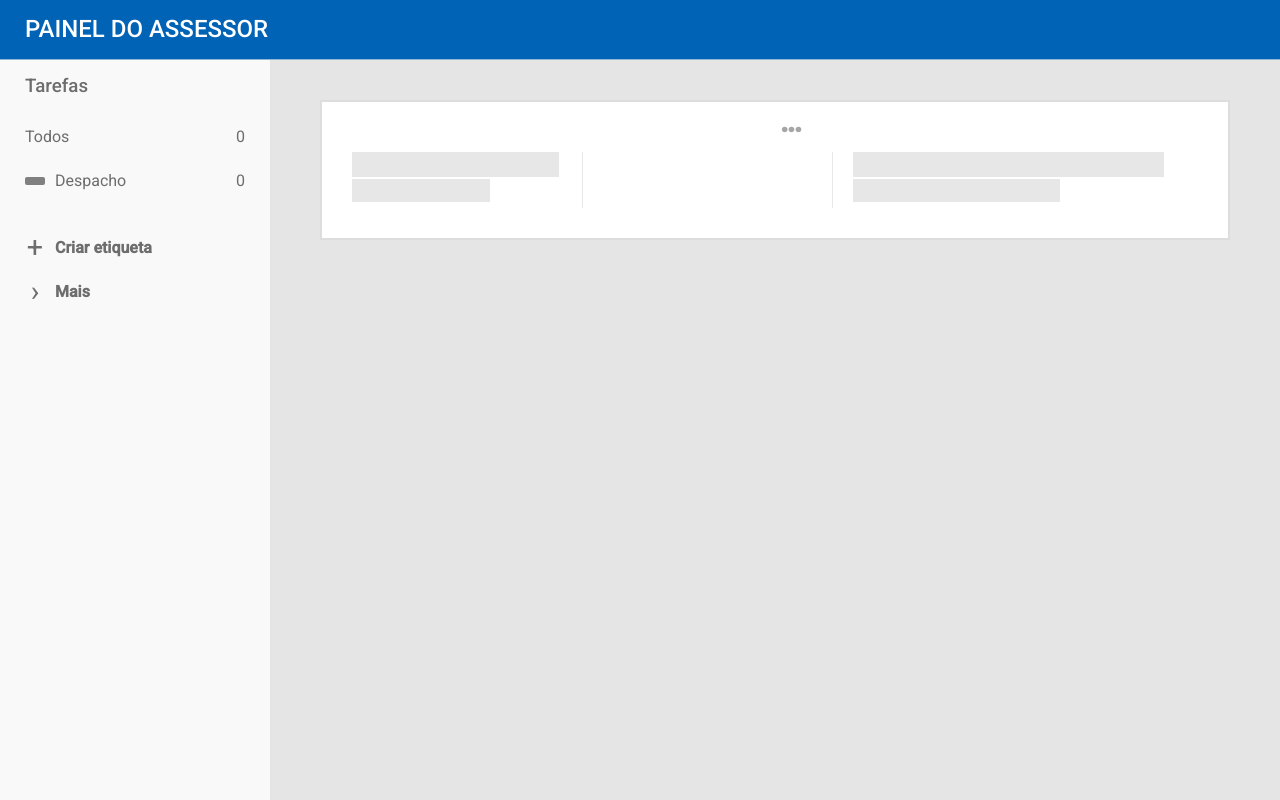
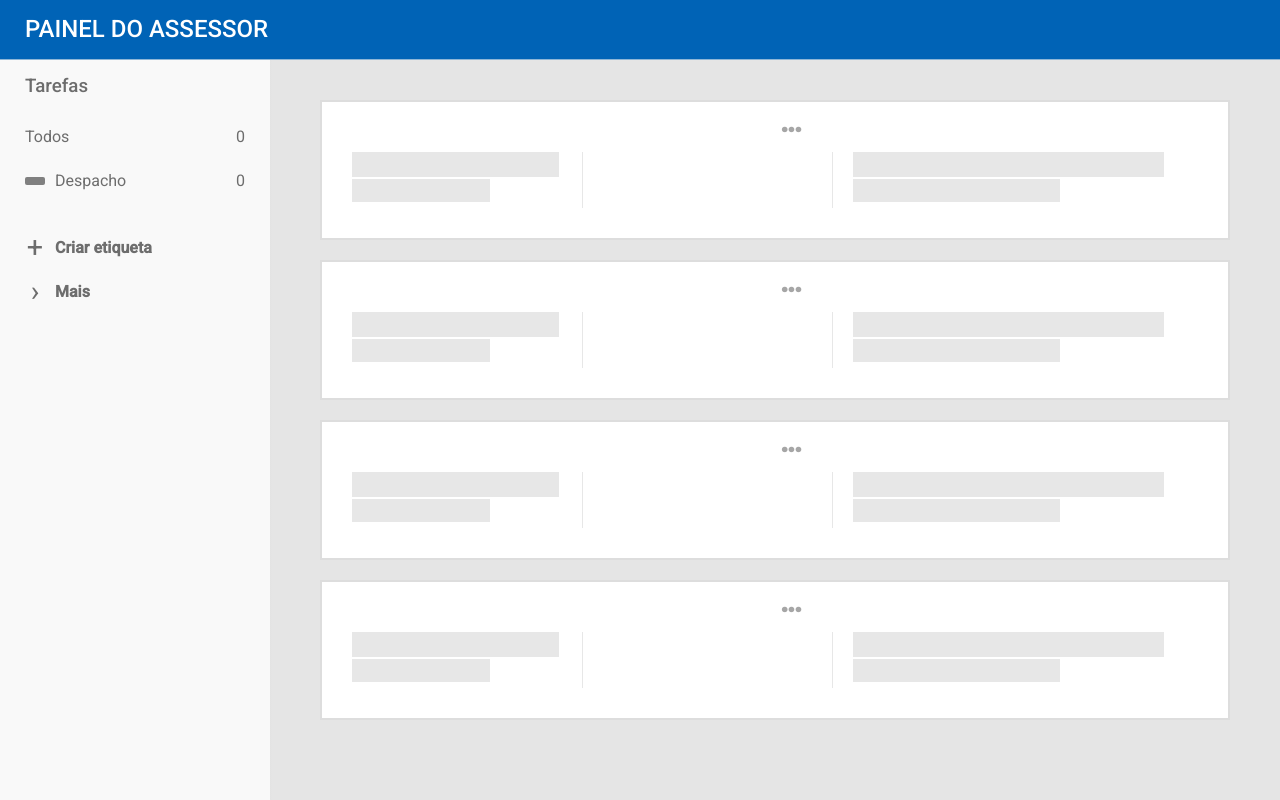
Before and after one commit to ericp3reira/softplan-mock-test, a React (Create React App) app: page / in a window 1280 px wide. Built offline with nearby package versions, Linux system fonts and the light colour scheme.

Commit message:
Add cards to App and recalculate total

```diff
--- a/src/App.jsx
+++ b/src/App.jsx
@@ -19,12 +19,36 @@ class App extends Component {
       cards: [
         {
           board: 'assessor',
-          label: null
+          label: {
+            name: '',
+            color: ''
+          }
+        },
+        {
+          board: 'assessor',
+          label: {
+            name: '',
+            color: ''
+          }
+        },
+        {
+          board: 'assessor',
+          label: {
+            name: '',
+            color: ''
+          }
+        },
+        {
+          board: 'assessor',
+          label: {
+            name: '',
+            color: ''
+          }
         }
       ]
     };
     this.createLabel = this.createLabel.bind(this);
-    this.updateLabel = this.updateLabel.bind(this);
+    this.updateCard = this.updateCard.bind(this);
   }
 
   createLabel(label) {
@@ -32,24 +56,41 @@ class App extends Component {
     this.forceUpdate();
   }
 
-  updateLabel(label) {
-    label.counter++;
+  updateCard(card, label) {
+    card.label = label;
+    this.recalcLabels();
     this.forceUpdate();
+  }
+
+  recalcLabels() {
+    this.state.labels.forEach(label => {
+      label.counter = 0;
+      this.state.cards.forEach(card => {
+        if (card.label === label) {
+          label.counter++;
+        }
+      });
+    });
   }
 
   render() {
     const labels = this.state.labels;
+    const cards = this.state.cards;
     return (
       <div className="App">
         <header className="App-header">
-          <Header title="Assessor"></Header>
+          <Header title="Assessor" />
         </header>
         <div className="App-content">
           <aside className="App-sidebar">
-            <Sidebar createLabel={this.createLabel} labels={labels}></Sidebar>
+            <Sidebar createLabel={this.createLabel} labels={labels} />
           </aside>
           <main className="App-main">
-            <Content updateLabel={this.updateLabel} labels={labels}></Content>
+            <Content
+              updateCard={this.updateCard}
+              labels={labels}
+              cards={cards}
+            />
           </main>
         </div>
       </div>
--- a/src/components/Card.jsx
+++ b/src/components/Card.jsx
@@ -7,10 +7,6 @@ class Card extends Component {
     this.state = {
       isModalOpen: false,
       availableLabels: props.availableLabels,
-      label: {
-        color: '',
-        name: ''
-      }
     };
     this.toggleModal = this.toggleModal.bind(this);
     this.closeModal = this.closeModal.bind(this);
@@ -32,10 +28,7 @@ class Card extends Component {
   addLabel(event) {
     const labelIndex = event.target.attributes.dataindex.value;
     const label = this.state.availableLabels[labelIndex];
-    this.setState({
-      label
-    });
-    this.props.updateLabel(label);
+    this.props.updateCard(this.props.card, label);
     this.closeModal();
   }
 
@@ -58,8 +51,8 @@ class Card extends Component {
       <div className="Card">
         <div className="Card-header">
           <div className="Card-labels">
-            <div className="Card-label" style={{backgroundColor: this.state.label.color}}>
-              {this.state.label.name}
+            <div className="Card-label" style={{backgroundColor: this.props.card.label.color}}>
+              {this.props.card.label.name}
             </div>
           </div>
           <div className="Card-add-label">
--- a/src/components/Content.jsx
+++ b/src/components/Content.jsx
@@ -5,7 +5,18 @@ import Card from './Card';
 
 const Content = (props) => (
   <div className="Content-container">
-    <Card updateLabel={props.updateLabel} availableLabels={props.labels}></Card>
+    {
+      props.cards.map((card, index) => {
+        return (
+          <Card
+            key={index}
+            card={card}
+            updateCard={props.updateCard}
+            availableLabels={props.labels}
+          />
+        )
+      })
+    }
   </div>
 );
 
--- a/src/components/Sidebar.jsx
+++ b/src/components/Sidebar.jsx
@@ -67,6 +67,10 @@ class Sidebar extends Component {
       );
     });
 
+    const totalLabels = this.state.labels.reduce((total, label) => {
+      return total + label.counter;
+    }, 0);
+
     return (
       <div className="Sidebar-container">
         <section className="Sidebar-section">
@@ -75,7 +79,7 @@ class Sidebar extends Component {
             <li className="Sidebar-list-item">
               Todos
               <span>
-              0
+                {totalLabels}
               </span>
             </li>
             {labels}
```
